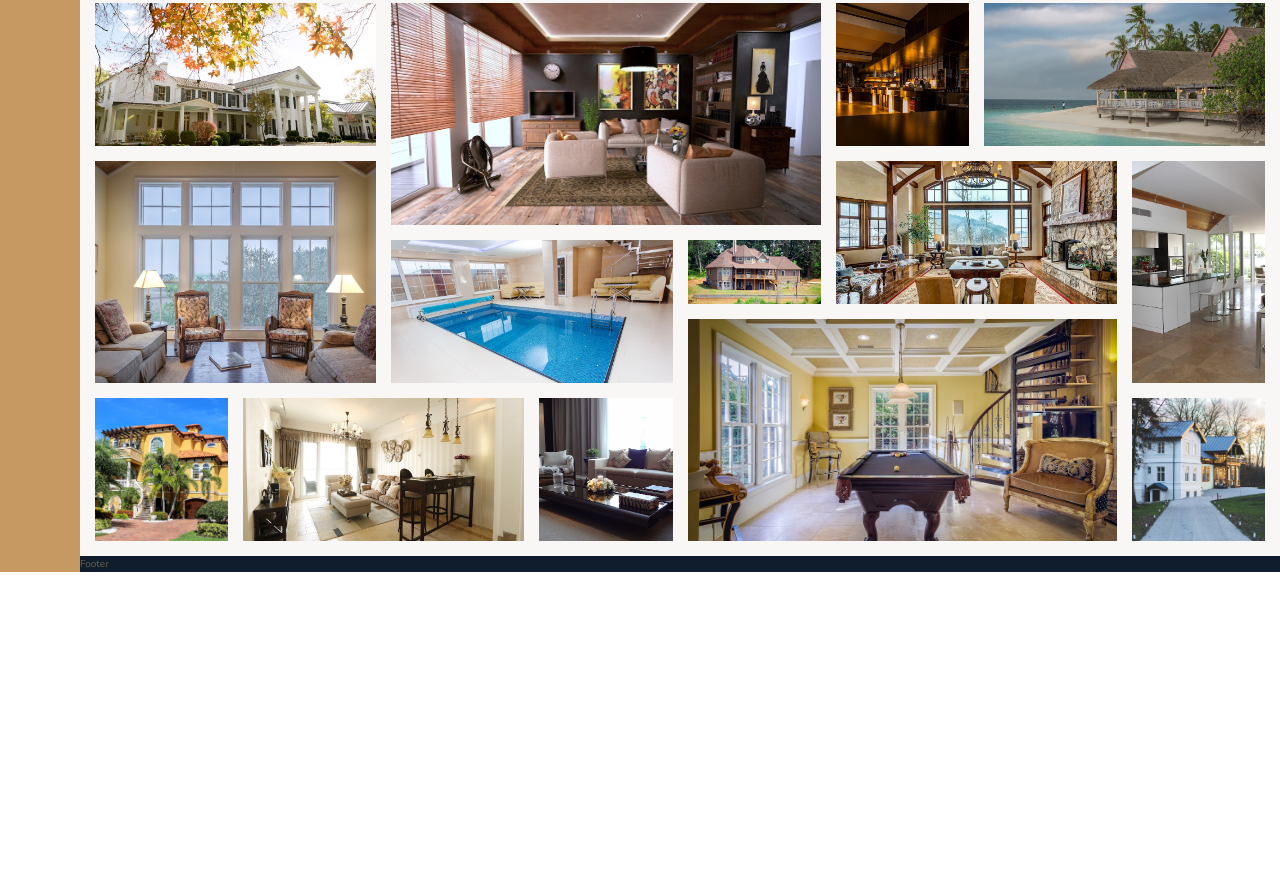
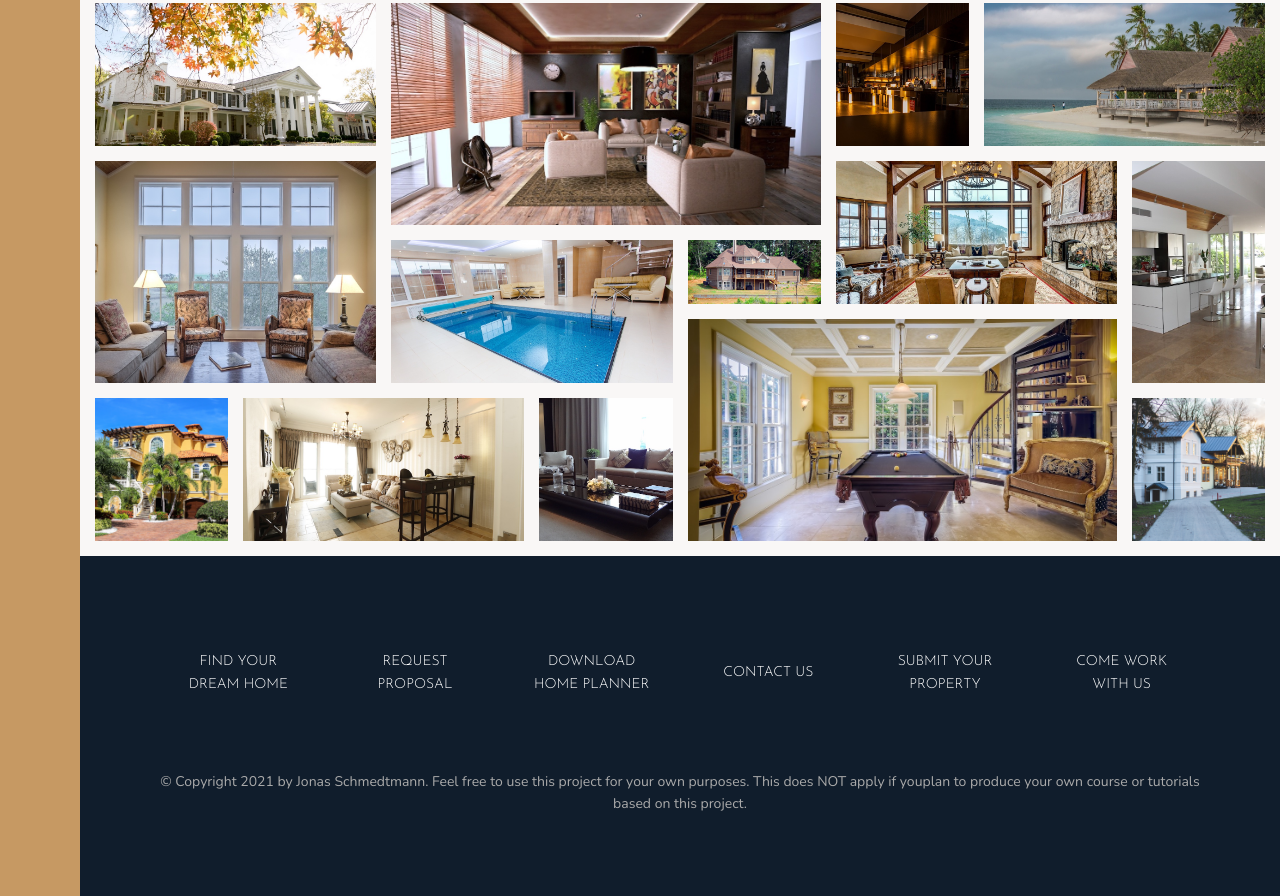
Before and after one commit to phillataylor/Nexter, a website: page index.html in a window 1280 px wide. Shown: the part 3084-3980 px from the top of the page. Before the commit the page ends 3656 px from the top, so only its background shows below. Drawn offline with nearby package versions, Linux system fonts and the light colour scheme.

Commit message:
Completes footer

```diff
--- a/index.html
+++ b/index.html
@@ -351,7 +351,18 @@
         </section>
 
         <footer class="footer">
-            Footer
+            <ul class="nav">
+                <li class="nav__item"><a href="#" class="nav__link">Find your dream home</a></li>
+                <li class="nav__item"><a href="#" class="nav__link">Request proposal</a></li>
+                <li class="nav__item"><a href="#" class="nav__link">Download home planner</a></li>
+                <li class="nav__item"><a href="#" class="nav__link">Contact us</a></li>
+                <li class="nav__item"><a href="#" class="nav__link">Submit your property</a></li>
+                <li class="nav__item"><a href="#" class="nav__link">Come work with us</a></li>
+            </ul>
+
+            <p class="copyright">
+                &copy; Copyright 2021 by Jonas Schmedtmann. Feel free to use this project for your own purposes. This does NOT apply if youplan to produce your own course or tutorials based on this project.
+            </p>
         </footer>
 
 
--- a/sass/_footer.scss
+++ b/sass/_footer.scss
@@ -1,4 +1,43 @@
 .footer {
     background: $color-secondary;
     grid-column: full-start / full-end;
+    padding: 8rem;
 }
+
+.nav {
+    list-style: none;
+
+    display: grid;
+    grid-template-columns: repeat(auto-fit, minmax(15rem, 1fr)); // responsive
+    grid-gap: 2rem;
+    align-items: center;
+
+    &__link:link,
+    &__link:visited {
+        font-size: 1.4rem;
+        color: #fff;
+        text-decoration: none;
+        font-family: $font-display;
+        text-transform: uppercase;
+        text-align: center;
+        padding: 1.5rem;
+        display: block;
+        transition: all .2s;
+
+    }
+
+    &__link:hover,
+    &__link:active {
+        background-color: rgba(#fff, .05);
+        transform: translateY(-3px);
+    }
+}
+
+.copyright {
+    font-size: 1.4rem;
+    color: $color-grey-light-2;
+    margin-top: 6rem;
+    margin-right: auto;
+    margin-left: auto;
+    text-align: center;
+}
```
Also changed, not shown: css/style.css.
